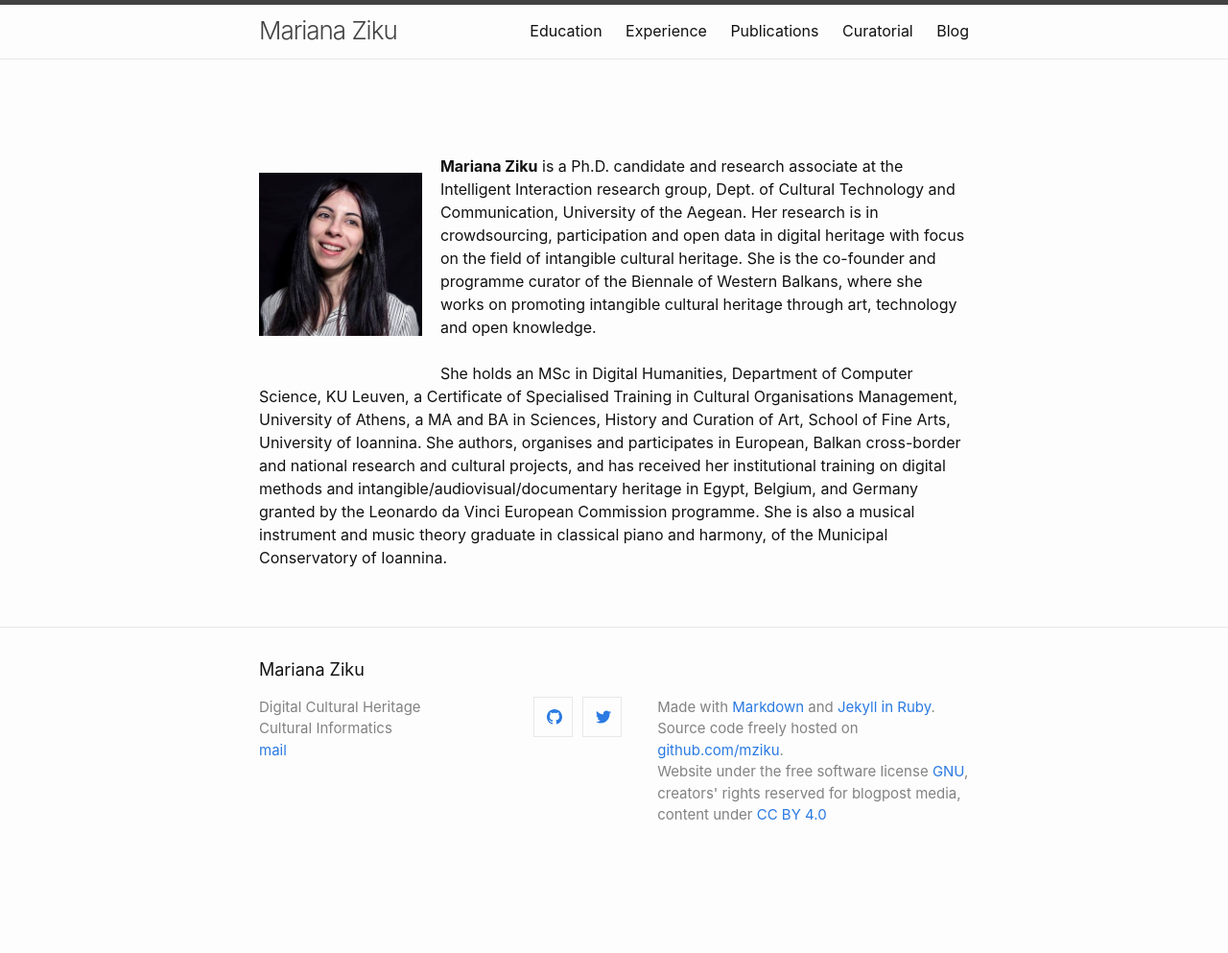
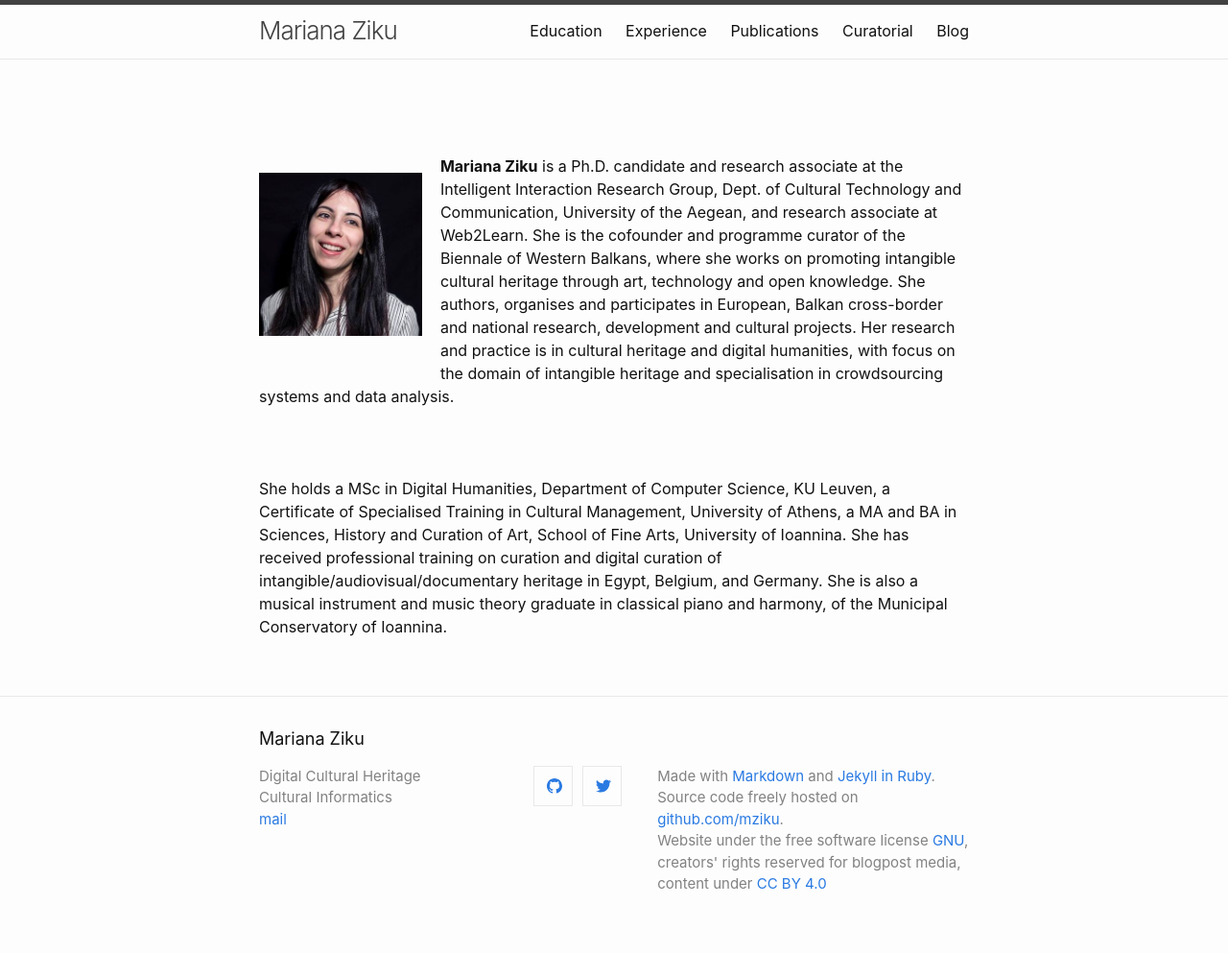
Before and after one commit to mziku/mziku.github.io, a Jekyll site: the page built from index.md, in a window 1280 px wide. Shown: the whole page at 96% size. Built offline with Jekyll 4.4.1, drawn with Linux system fonts in a browser that asks for light colours; before the commit the page ends 921 px from its top, so only the background shows below that.

Commit message:
Update index.md

```diff
--- a/index.md
+++ b/index.md
@@ -4,7 +4,8 @@
 
 <br>
 <p style="float: left;"><img src="https://mziku.github.io/images/10574310_795517237244850_4768544535441850499_n(1).jpg" style="float:left; margin-top:5mm; margin-right:5mm; margin-bottom:5mm; margin-left:5;" alt="mariana-ziku-profile-picture" width="170" height="auto"></p>
-**Mariana Ziku** is a Ph.D. candidate and research associate at the Intelligent Interaction research group, Dept. of Cultural Technology and Communication, University of the Aegean. Her research is in crowdsourcing, participation and open data in digital heritage with focus on the field of intangible cultural heritage. She is the co-founder and programme curator of the Biennale of Western Balkans, where she works on promoting intangible cultural heritage through art, technology and open knowledge.
+**Mariana Ziku** is a Ph.D. candidate and research associate at the Intelligent Interaction Research Group, Dept. of Cultural Technology and Communication, University of the Aegean, and research associate at Web2Learn. She is the cofounder and programme curator of the Biennale of Western Balkans, where she works on promoting intangible cultural heritage through art, technology and open knowledge. She authors, organises and participates in European, Balkan cross-border and national research, development and cultural projects. Her research and practice is in cultural heritage and digital humanities, with focus on the domain of intangible heritage and specialisation in crowdsourcing systems and data analysis.
 <br>
 <br>
-She holds an MSc in Digital Humanities, Department of Computer Science, KU Leuven, a Certificate of Specialised Training in Cultural Organisations Management, University of Athens, a MA and BA in Sciences, History and Curation of Art, School of Fine Arts, University of Ioannina. She authors, organises and participates in European, Balkan cross-border and national research and cultural projects, and has received her institutional training on digital methods and intangible/audiovisual/documentary heritage in Egypt, Belgium, and Germany granted by the Leonardo da Vinci European Commission programme. She is also a musical instrument and music theory graduate in classical piano and harmony, of the Municipal Conservatory of Ioannina.
+<br>
+She holds a MSc in Digital Humanities, Department of Computer Science, KU Leuven, a Certificate of Specialised Training in Cultural Management, University of Athens, a MA and BA in Sciences, History and Curation of Art, School of Fine Arts, University of Ioannina. She has received professional training on curation and digital curation of intangible/audiovisual/documentary heritage in Egypt, Belgium, and Germany. She is also a musical instrument and music theory graduate in classical piano and harmony, of the Municipal Conservatory of Ioannina.
```
